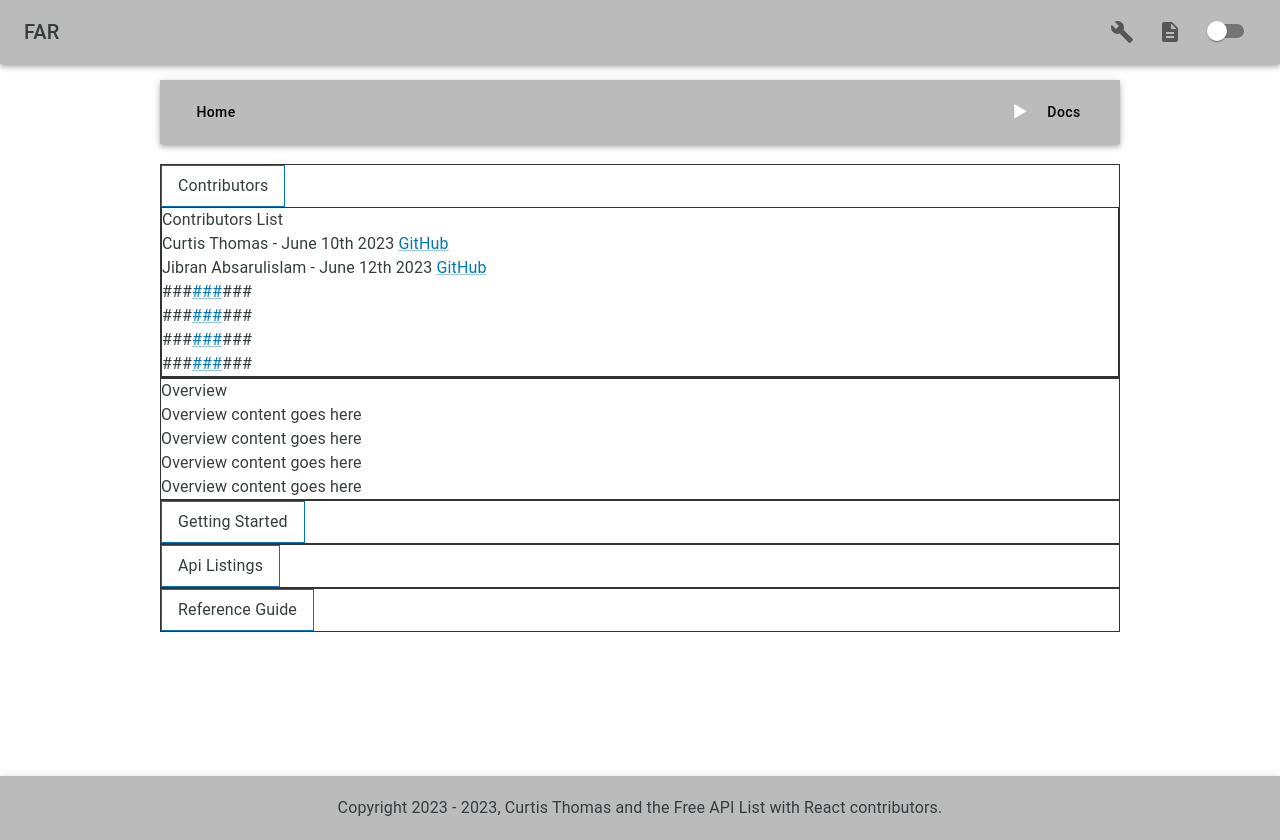
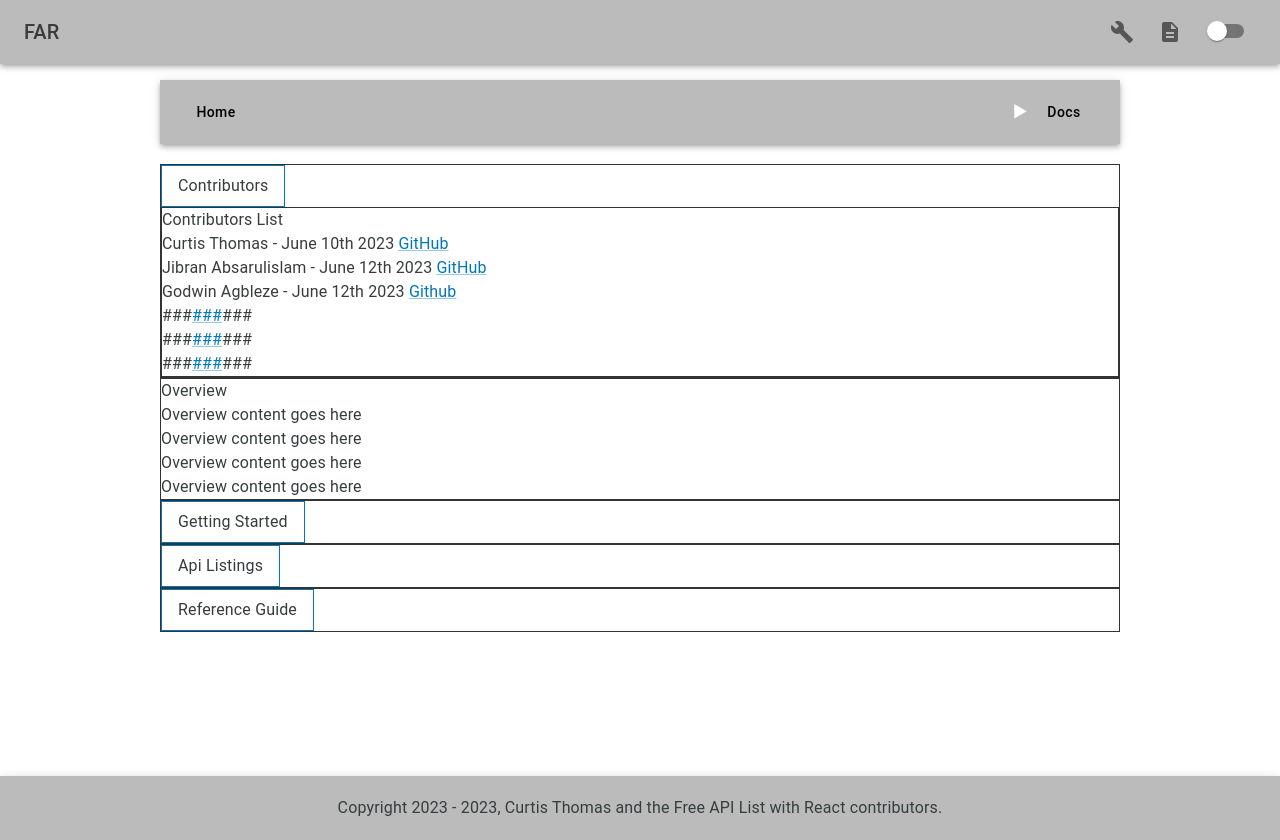
Before and after one commit to Curtis-Thomas/free-api-list-with-react, a React (Create React App) app: page /Docs in a window 1280 px wide. Both pictures are taken after a click on the button "Contributors". Built offline with nearby package versions, Linux system fonts and the light colour scheme.

Commit message:
Add contributor

```diff
--- a/src/documentation/ContributorsContent.js
+++ b/src/documentation/ContributorsContent.js
@@ -43,7 +43,14 @@ const ContributorsContent = () => {
           </Link>
         </Typography>
         <Typography>
-          ###<Link>###</Link>###
+          Godwin Agbleze - June 12th 2023{" "}
+          <Link
+            href="https://github.com/godwin-17"
+            target="_blank"
+            rel="noopener noreferrer"
+          >
+            Github
+          </Link>
         </Typography>
         <Typography>
           ###<Link>###</Link>###
```
